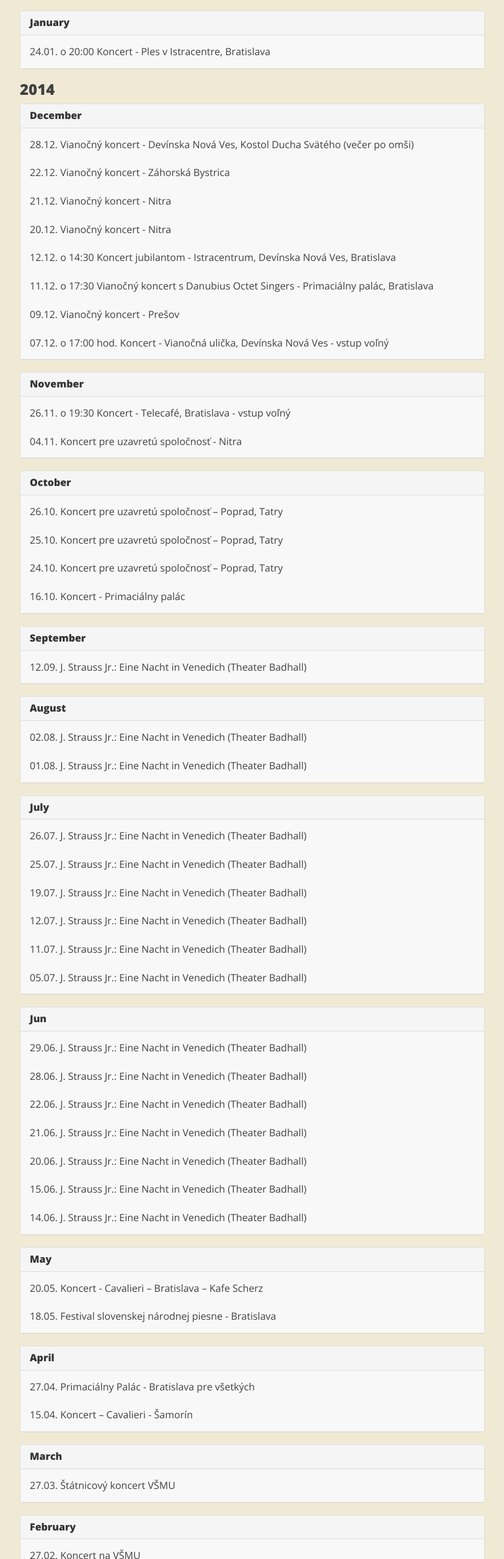
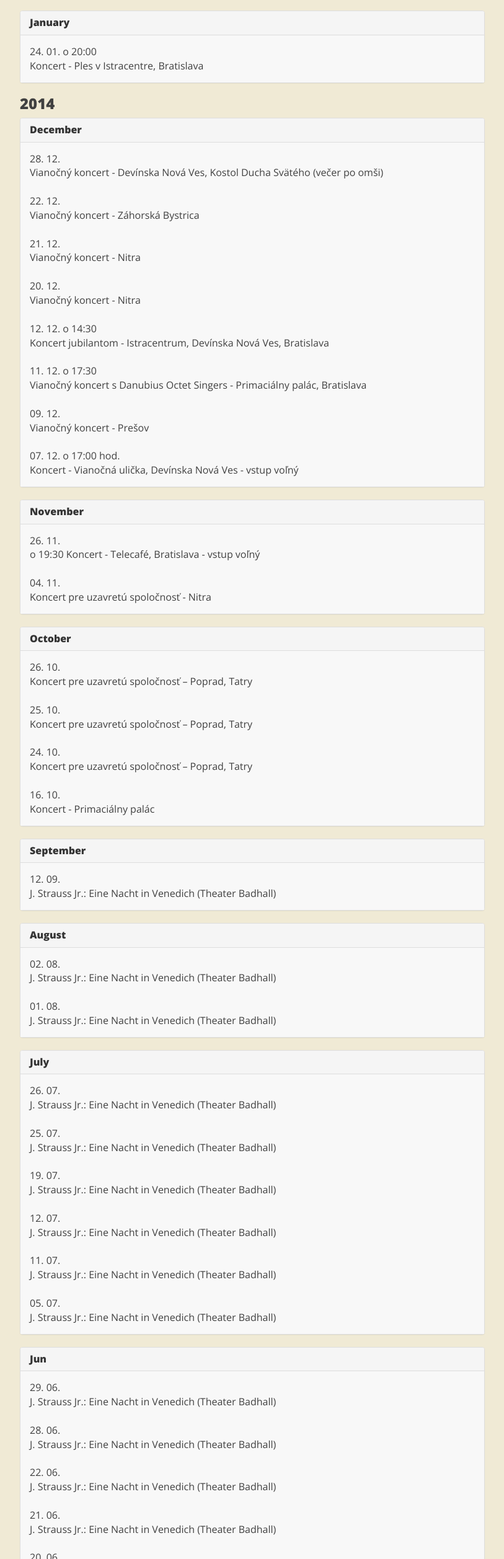
Before and after one commit to midinastasurazz/tomasondrias, a plain HTML site: page concerts/index.html in a window 1280 px wide. Shown: the part 285-2800 px from the top of the page at 62% size, without its empty margins (233-1046 px from the left). Drawn offline with nearby package versions, Linux system fonts and the light colour scheme.

Commit message:
novy riadok

```diff
--- a/concerts/index.html
+++ b/concerts/index.html
@@ -118,7 +118,8 @@ Koncert s Danubius Octet Singers - DK Kramáre, Bratislava
 		<h3 class="panel-title">January</h3>
 	</div>
 	<div class="panel-body">
-		24.01. o 20:00
+		24. 01. o 20:00
+<br />
 Koncert - Ples v Istracentre, Bratislava
 	</div>
 </div>
@@ -130,28 +131,28 @@ Koncert - Ples v Istracentre, Bratislava
 		<h3 class="panel-title">December</h3>
 	</div>
 	<div class="panel-body">
-		28.12.
+		28. 12.<br />
 Vianočný koncert - Devínska Nová Ves, Kostol Ducha Svätého (večer po omši)
 <br /><br />
-22.12.
+22. 12.<br />
 Vianočný koncert - Záhorská Bystrica
 <br /><br />
-21.12.
+21. 12.<br />
 Vianočný koncert - Nitra
 <br /><br />
-20.12.
+20. 12.<br />
 Vianočný koncert - Nitra
 <br /><br />
-12.12. o 14:30
+12. 12. o 14:30<br />
 Koncert jubilantom - Istracentrum, Devínska Nová Ves, Bratislava
 <br /><br />
-11.12. o 17:30
+11. 12. o 17:30<br />
 Vianočný koncert s Danubius Octet Singers - Primaciálny palác, Bratislava
 <br /><br />
-09.12.
+09. 12.<br />
 Vianočný koncert - Prešov
 <br /><br />
-07.12. o 17:00 hod.
+07. 12. o 17:00 hod.<br />
 Koncert - Vianočná ulička, Devínska Nová Ves - vstup voľný
 	</div>
 </div>
@@ -160,10 +161,10 @@ Koncert - Vianočná ulička, Devínska Nová Ves - vstup voľný
 		<h3 class="panel-title">November</h3>
 	</div>
 	<div class="panel-body">
-		26.11.
+		26. 11.<br />
 o 19:30 Koncert - Telecafé, Bratislava - vstup voľný
 <br /><br />
-04.11.
+04. 11.<br />
 Koncert pre uzavretú spoločnosť - Nitra
 	</div>
 </div>
@@ -172,16 +173,16 @@ Koncert pre uzavretú spoločnosť - Nitra
 		<h3 class="panel-title">October</h3>
 	</div>
 	<div class="panel-body">
-		26.10.
+		26. 10.<br />
 Koncert pre uzavretú spoločnosť – Poprad, Tatry
 <br /><br />
-25.10.
+25. 10.<br />
 Koncert pre uzavretú spoločnosť – Poprad, Tatry
 <br /><br />
-24.10.
+24. 10.<br />
 Koncert pre uzavretú spoločnosť – Poprad, Tatry
 <br /><br />
-16.10.
+16. 10.<br />
 Koncert - Primaciálny palác
 
 	</div>
@@ -191,7 +192,7 @@ Koncert - Primaciálny palác
 		<h3 class="panel-title">September</h3>
 	</div>
 	<div class="panel-body">
-		12.09.
+		12. 09.<br />
 J. Strauss Jr.: Eine Nacht in Venedich (Theater Badhall)
 
 	</div>
@@ -201,10 +202,10 @@ J. Strauss Jr.: Eine Nacht in Venedich (Theater Badhall)
 		<h3 class="panel-title">August</h3>
 	</div>
 	<div class="panel-body">
-		02.08.
+		02. 08.<br />
 J. Strauss Jr.: Eine Nacht in Venedich (Theater Badhall)
 <br /><br />
-01.08.
+01. 08.<br />
 J. Strauss Jr.: Eine Nacht in Venedich (Theater Badhall)
 
 	</div>
@@ -214,22 +215,22 @@ J. Strauss Jr.: Eine Nacht in Venedich (Theater Badhall)
 		<h3 class="panel-title">July</h3>
 	</div>
 	<div class="panel-body">
-		26.07.
+		26. 07.<br />
 J. Strauss Jr.: Eine Nacht in Venedich (Theater Badhall)
 <br /><br />
-25.07.
+25. 07.<br />
 J. Strauss Jr.: Eine Nacht in Venedich (Theater Badhall)
 <br /><br />
-19.07.
+19. 07.<br />
 J. Strauss Jr.: Eine Nacht in Venedich (Theater Badhall)
 <br /><br />
-12.07.
+12. 07.<br />
 J. Strauss Jr.: Eine Nacht in Venedich (Theater Badhall)
 <br /><br />
-11.07.
+11. 07.<br />
 J. Strauss Jr.: Eine Nacht in Venedich (Theater Badhall)
 <br /><br />
-05.07.
+05. 07.<br />
 J. Strauss Jr.: Eine Nacht in Venedich (Theater Badhall)
 
 	</div>
@@ -239,25 +240,25 @@ J. Strauss Jr.: Eine Nacht in Venedich (Theater Badhall)
 		<h3 class="panel-title">Jun</h3>
 	</div>
 	<div class="panel-body">
-		29.06.
+		29. 06.<br />
 J. Strauss Jr.: Eine Nacht in Venedich (Theater Badhall)
 <br /><br />
-28.06.
+28. 06.<br />
 J. Strauss Jr.: Eine Nacht in Venedich (Theater Badhall)
 <br /><br />
-22.06.
+22. 06.<br />
 J. Strauss Jr.: Eine Nacht in Venedich (Theater Badhall)
 <br /><br />
-21.06.
+21. 06.<br />
 J. Strauss Jr.: Eine Nacht in Venedich (Theater Badhall)
 <br /><br />
-20.06.
+20. 06.<br />
 J. Strauss Jr.: Eine Nacht in Venedich (Theater Badhall)
 <br /><br />
-15.06.
+15. 06.<br />
 J. Strauss Jr.: Eine Nacht in Venedich (Theater Badhall)
 <br /><br />
-14.06.
+14. 06.<br />
 J. Strauss Jr.: Eine Nacht in Venedich (Theater Badhall)
 
 	</div>
@@ -267,10 +268,10 @@ J. Strauss Jr.: Eine Nacht in Venedich (Theater Badhall)
 		<h3 class="panel-title">May</h3>
 	</div>
 	<div class="panel-body">
-		20.05.
+		20. 05.<br />
 Koncert - Cavalieri – Bratislava – Kafe Scherz
 <br /><br />
-18.05.
+18. 05.<br />
 Festival slovenskej národnej piesne - Bratislava
 
 	</div>
@@ -280,10 +281,10 @@ Festival slovenskej národnej piesne - Bratislava
 		<h3 class="panel-title">April</h3>
 	</div>
 	<div class="panel-body">
-		27.04.
+		27. 04.<br />
 Primaciálny Palác - Bratislava pre všetkých
 <br /><br />
-15.04.
+15. 04.<br />
 Koncert – Cavalieri - Šamorín
 
 	</div>
@@ -293,7 +294,7 @@ Koncert – Cavalieri - Šamorín
 		<h3 class="panel-title">March</h3>
 	</div>
 	<div class="panel-body">
-		27.03.
+		27. 03.<br />
 Štátnicový koncert VŠMU
 
 	</div>
@@ -303,7 +304,7 @@ Koncert – Cavalieri - Šamorín
 		<h3 class="panel-title">February</h3>
 	</div>
 	<div class="panel-body">
-		27.02.
+		27. 02.<br />
 Koncert na VŠMU
 
 	</div>
@@ -313,7 +314,7 @@ Koncert na VŠMU
 		<h3 class="panel-title">January</h3>
 	</div>
 	<div class="panel-body">
-		28.01.
+		28. 01.<br />
 Koncert – Cavalieri – Bratislava – Kafe Scherz
 
 	</div>
@@ -326,16 +327,16 @@ Koncert – Cavalieri – Bratislava – Kafe Scherz
 		<h3 class="panel-title">December</h3>
 	</div>
 	<div class="panel-body">
-		13.12.
+		13. 12.<br />
 Nulté Mikulášske vianočné trhy, Liptovský Mikuláš
 <br /><br />
-12.12.
+12. 12.<br />
 Koncert pre jubilantov – Bratislava - Kultúrny dom Istracentrum
 <br /><br />
-08.12.
+08. 12.<br />
 Vianočná ulička - Bratislava
 <br /><br />
-02.12.
+02. 12.<br />
 Koncert pre uzavretú spoločnosť - Bratislava
 
 	</div>
@@ -345,28 +346,28 @@ Koncert pre uzavretú spoločnosť - Bratislava
 		<h3 class="panel-title">November</h3>
 	</div>
 	<div class="panel-body">
-		28.11.
+		28. 11.<br />
 Koncert pre uzavretú spoločnosť - Bratislava
 <br /><br />
-27.11.
+27. 11.<br />
 Koncert - Kostol Ducha Svätého - Výročie Cyrila a Metoda
 <br /><br />
-26.11.
+26. 11.<br />
 Slovenský Rozhlas - nahrávanie
 <br /><br />
-25.11.
+25. 11.<br />
 Slovenský Rozhlas - nahrávanie
 <br /><br />
-16.11.
+16. 11.<br />
 Koncert – Bratislava - Kultúrny dom Istracentrum
 <br /><br />
-15.11.
+15. 11.<br />
 Koncert pre uzavretú spoločnosť - Trenčín
 <br /><br />
-14.11.
+14. 11.<br />
 Koncert pre uzavretú spoločnosť - Bratislava
 <br /><br />
-12.11.
+12. 11.<br />
 Koncert pre uzavretú spoločnosť - Hotel Hradná brána - Devín
 
 	</div>
@@ -376,13 +377,16 @@ Koncert pre uzavretú spoločnosť - Hotel Hradná brána - Devín
 		<h3 class="panel-title">October</h3>
 	</div>
 	<div class="panel-body">
-		31.10.
+		31. 10.
+<br />
 Peking Polytheatre
 <br /><br />
-09.10.
+09. 10.
+<br />
 Peking Polytheatre
 <br /><br />
-01.10.
+01. 10.
+<br />
 Koncert Slovenská Filharmónia
 
 	</div>
--- a/feed.xml
+++ b/feed.xml
@@ -5,8 +5,8 @@
     <description>Tomas Ondrias, opera singer, tenor.</description>
     <link>http://midinastasurazz.github.io/tomasondrias/</link>
     <atom:link href="http://midinastasurazz.github.io/tomasondrias/feed.xml" rel="self" type="application/rss+xml" />
-    <pubDate>Mon, 19 Jan 2015 14:05:03 +0100</pubDate>
-    <lastBuildDate>Mon, 19 Jan 2015 14:05:03 +0100</lastBuildDate>
+    <pubDate>Mon, 19 Jan 2015 14:16:35 +0100</pubDate>
+    <lastBuildDate>Mon, 19 Jan 2015 14:16:35 +0100</lastBuildDate>
     <generator>Jekyll v2.5.3</generator>
 
   </channel>
```
